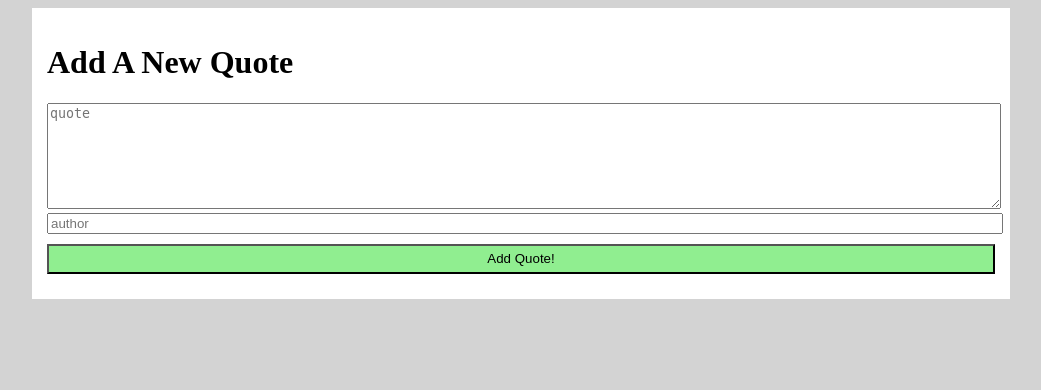
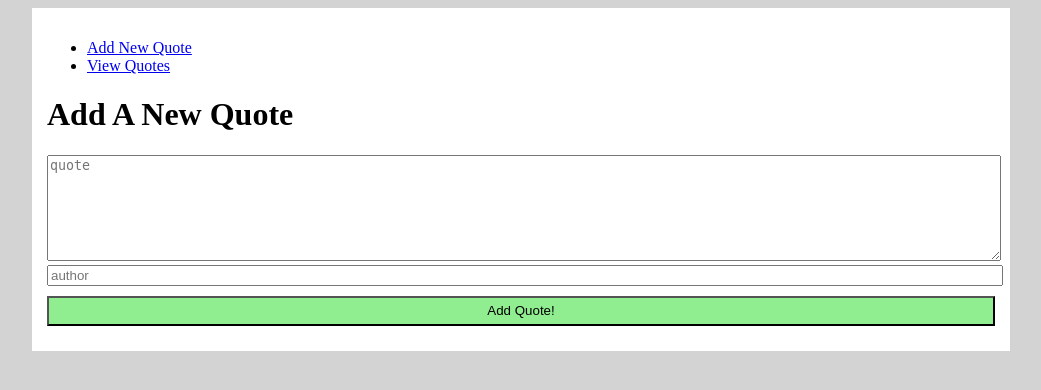
Before and after one commit to eastermukora/twitter-quotes-bot, a Flask app: page / in a window 1280 px wide. Shown: the top 390 px of the page, without its empty margins (119-1160 px from the left). Run offline with Flask 2, Linux system fonts and the light colour scheme; parts of the project's set-up code (start-up, migrations or seed data) failed here and were passed over; some libraries are stand-ins or nearby versions.

Commit message:
Adds basic navigation

```diff
--- a/templates/layout.html
+++ b/templates/layout.html
@@ -7,6 +7,12 @@
 	</head>
 	<body>
 		<main>
+			<nav>
+				<ul>
+					<li><a href="{{ url_for('add_quote') }}">Add New Quote</a></li>
+					<li><a href="{{ url_for('view_quotes') }}">View Quotes</a></li>
+				</ul>
+			</nav>
 			<h1>{% block main_header %}{% endblock %}</h1>
 			{% block content %}{% endblock %}
 		</main>
```
